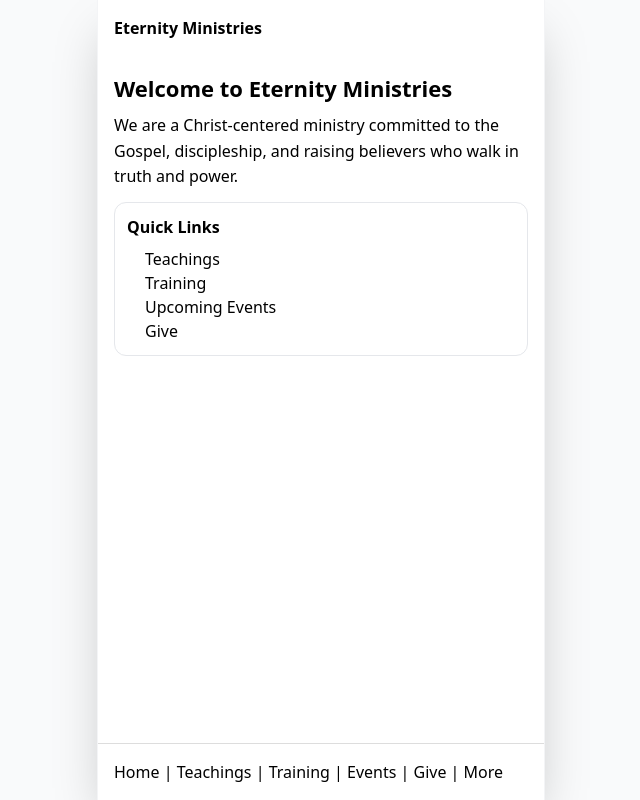
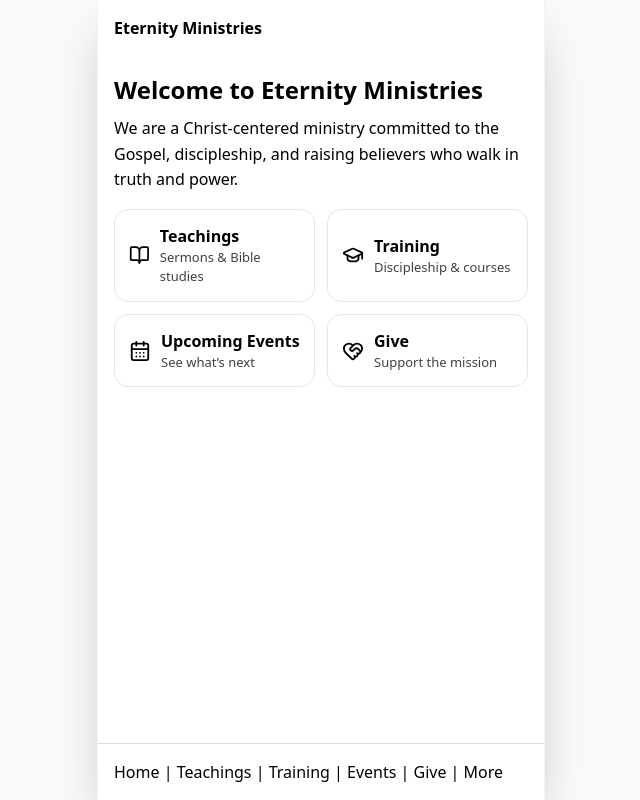
Before and after one commit to ophelcs/eternitymin, a React (Vite) app: page / in a window 1280 px wide. Shown: the whole page, without its empty margins (319-959 px from the left). Built offline with nearby package versions, Linux system fonts and the light colour scheme.

Commit message:
Refactor HomeView to use cards for quick links

```diff
--- a/views/Home.tsx
+++ b/views/Home.tsx
@@ -1,32 +1,64 @@
 import React from "react";
+import { BookOpen, GraduationCap, CalendarDays, HeartHandshake } from "lucide-react";
+import type { View } from "../types";
 
-export default function HomeView() {
+type Props = {
+  goToTab: (tab: View) => void;
+};
+
+export default function HomeView({ goToTab }: Props) {
+  const cards: Array<{
+    title: string;
+    subtitle: string;
+    tab: View;
+    Icon: React.ElementType;
+  }> = [
+    { title: "Teachings", subtitle: "Sermons & Bible studies", tab: "teachings", Icon: BookOpen },
+    { title: "Training", subtitle: "Discipleship & courses", tab: "training", Icon: GraduationCap },
+    { title: "Upcoming Events", subtitle: "See what’s next", tab: "events", Icon: CalendarDays },
+    { title: "Give", subtitle: "Support the mission", tab: "give", Icon: HeartHandshake },
+  ];
+
   return (
     <div style={{ padding: "16px" }}>
-      <h2 style={{ fontSize: "22px", fontWeight: 700, marginBottom: "8px" }}>
+      <h2 style={{ fontSize: "24px", fontWeight: 800, marginBottom: "8px" }}>
         Welcome to Eternity Ministries
       </h2>
 
-      <p style={{ fontSize: "16px", lineHeight: 1.6, marginBottom: "12px" }}>
+      <p style={{ fontSize: "16px", lineHeight: 1.6, marginBottom: "16px" }}>
         We are a Christ-centered ministry committed to the Gospel, discipleship,
         and raising believers who walk in truth and power.
       </p>
 
       <div
         style={{
-          border: "1px solid #e5e7eb",
-          borderRadius: "12px",
-          padding: "12px",
-          background: "#ffffff",
+          display: "grid",
+          gridTemplateColumns: "1fr 1fr",
+          gap: "12px",
         }}
       >
-        <strong>Quick Links</strong>
-        <ul style={{ marginTop: "8px", paddingLeft: "18px" }}>
-          <li>Teachings</li>
-          <li>Training</li>
-          <li>Upcoming Events</li>
-          <li>Give</li>
-        </ul>
+        {cards.map(({ title, subtitle, tab, Icon }) => (
+          <button
+            key={title}
+            onClick={() => goToTab(tab)}
+            style={{
+              textAlign: "left",
+              border: "1px solid #e5e7eb",
+              borderRadius: "14px",
+              padding: "14px",
+              background: "#ffffff",
+              cursor: "pointer",
+            }}
+          >
+            <div style={{ display: "flex", alignItems: "center", gap: "10px" }}>
+              <Icon size={22} />
+              <div>
+                <div style={{ fontWeight: 800 }}>{title}</div>
+                <div style={{ fontSize: "13px", opacity: 0.75 }}>{subtitle}</div>
+              </div>
+            </div>
+          </button>
+        ))}
       </div>
     </div>
   );
```
